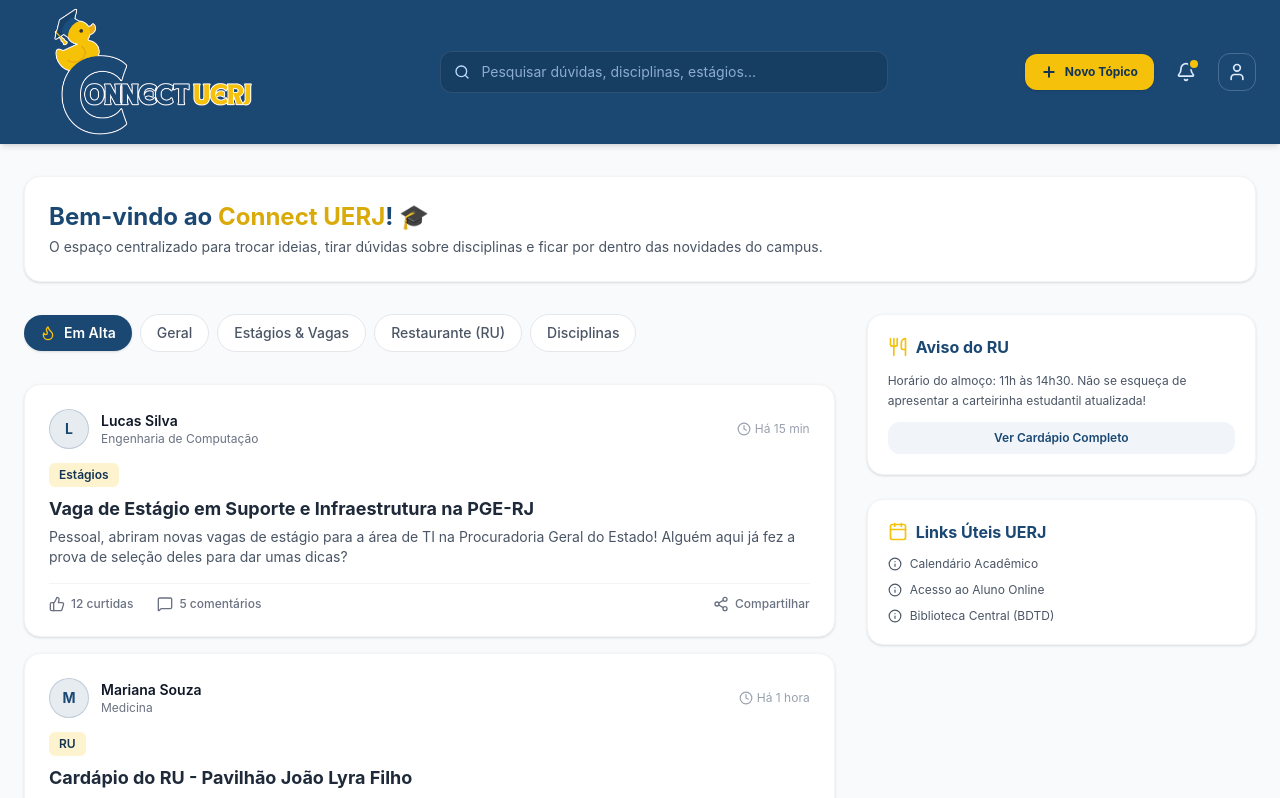
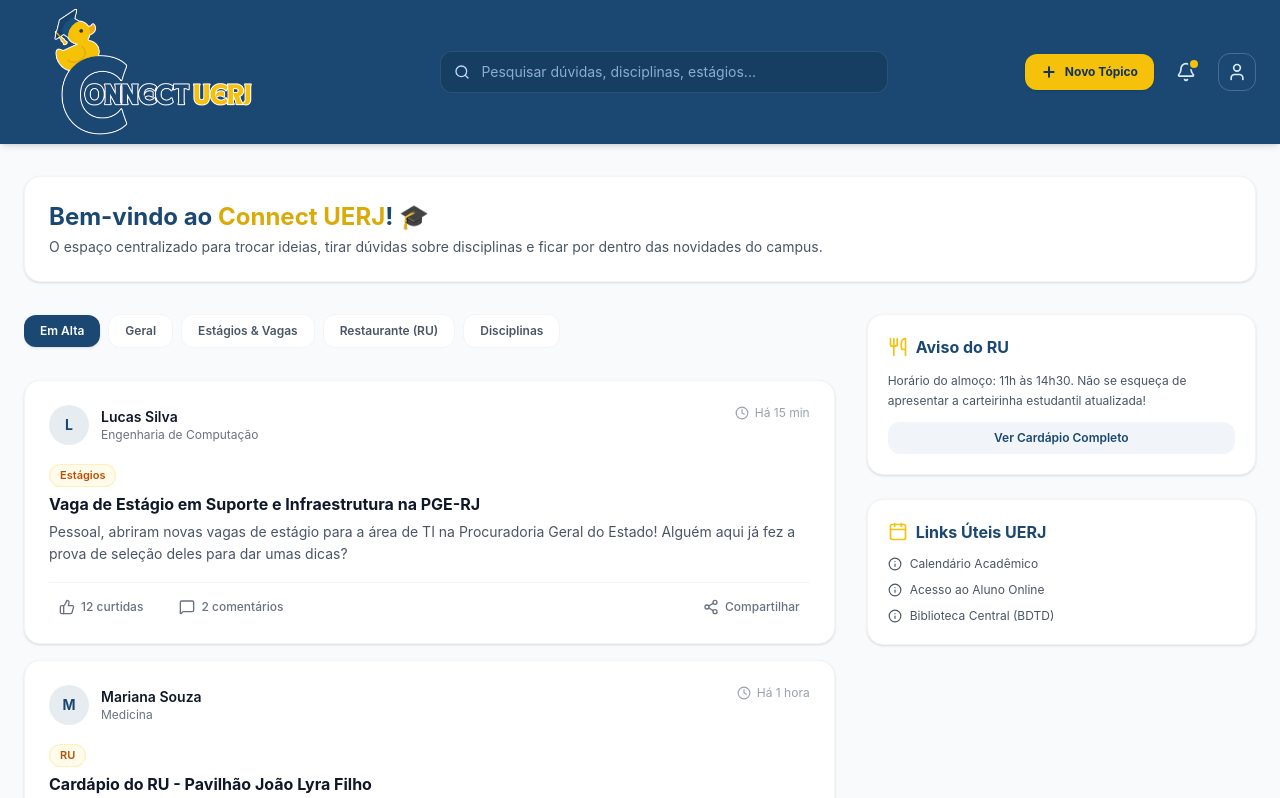
Before and after one commit to PedroHenriqueCos/connect, a React (Vite) app in the folder frontend/: page / in a window 1280 px wide. Shown: the top 798 px of the page. Built offline with nearby package versions, Linux system fonts and the light colour scheme.

Commit message:
feat(frontend): adiciona interatividade ao feed com curtir e comentarios

```diff
--- a/frontend/src/components/Feed.tsx
+++ b/frontend/src/components/Feed.tsx
@@ -1,119 +1,104 @@
-import { MessageSquare, ThumbsUp, Share2, Flame, Clock } from 'lucide-react';
+import { useState } from 'react';
+import { TopicCard } from './TopicCard';
+import type { TopicProps } from './TopicCard';
 
-// Dados simulados de tópicos do fórum
-const MOCK_TOPICS = [
+const MOCK_TOPICS: TopicProps[] = [
   {
-    id: 1,
+    id: '1',
     author: 'Lucas Silva',
     course: 'Engenharia de Computação',
-    time: 'Há 15 min',
     category: 'Estágios',
     title: 'Vaga de Estágio em Suporte e Infraestrutura na PGE-RJ',
     content: 'Pessoal, abriram novas vagas de estágio para a área de TI na Procuradoria Geral do Estado! Alguém aqui já fez a prova de seleção deles para dar umas dicas?',
-    likes: 12,
-    comments: 5,
+    likesCount: 12,
+    commentsCount: 2,
+    createdAt: 'Há 15 min',
+    initialComments: [
+      {
+        id: 'c1',
+        author: 'Pedro Andrade',
+        course: 'Ciência da Computação',
+        content: 'Vale muito a pena! O processo seletivo foca bastante nos conceitos de redes e suporte.',
+        createdAt: 'Há 10 min'
+      },
+      {
+        id: 'c2',
+        author: 'Beatriz Lima',
+        course: 'Engenharia de Computação',
+        content: 'Também recomendo! A equipe de infraestrutura lá é excelente.',
+        createdAt: 'Há 5 min'
+      }
+    ]
   },
   {
-    id: 2,
+    id: '2',
     author: 'Mariana Souza',
     course: 'Medicina',
-    time: 'Há 1 hora',
     category: 'RU',
     title: 'Cardápio do RU - Pavilhão João Lyra Filho',
     content: 'Alguém sabe dizer se a fila do RU tá muito grande agora pro almoço? E qual o cardápio de hoje?',
-    likes: 24,
-    comments: 18,
+    likesCount: 24,
+    commentsCount: 1,
+    createdAt: 'Há 1 hora',
+    initialComments: [
+      {
+        id: 'c3',
+        author: 'Gabriel Lima',
+        course: 'Ciência da Computação',
+        content: 'A fila tá dobrando o bloco, mas tá andando rápido!',
+        createdAt: 'Há 45 min'
+      }
+    ]
   },
   {
-    id: 3,
+    id: '3',
     author: 'Gabriel Lima',
     course: 'Ciência da Computação',
-    time: 'Há 3 horas',
     category: 'Disciplinas',
-    title: 'Dicas para a P1 de Estrutura de Dados',
-    content: 'Estou montando um grupo de estudos na biblioteca no 5º andar para revisar ponteiros e alocação dinâmica. Quem quiser cola junto!',
-    likes: 31,
-    comments: 12,
-  },
+    title: 'Grupo de estudos para Algoritmos e Estruturas de Dados',
+    content: 'Estamos montando um grupo no Discord para tirar dúvidas sobre a matéria da Prof. Ana. Quem tiver interesse em participar é só responder aqui!',
+    likesCount: 8,
+    commentsCount: 0,
+    createdAt: 'Há 3 horas',
+    initialComments: []
+  }
 ];
 
+const CATEGORIES = ['Em Alta', 'Geral', 'Estágios & Vagas', 'Restaurante (RU)', 'Disciplinas'];
+
 export function Feed() {
+  const [selectedCategory, setSelectedCategory] = useState('Em Alta');
+
   return (
     <div className="space-y-6">
 
       {/* Filtros de Categoria */}
       <div className="flex items-center gap-2 overflow-x-auto pb-2 scrollbar-none">
-        <button className="flex items-center gap-2 bg-uerj-blue text-white px-4 py-2 rounded-full font-semibold text-sm shadow-sm whitespace-nowrap">
-          <Flame className="h-4 w-4 text-uerj-yellow" /> Em Alta
-        </button>
-        <button className="bg-white text-gray-600 hover:bg-gray-100 px-4 py-2 rounded-full text-sm font-medium border border-gray-200 transition-colors whitespace-nowrap">
-          Geral
-        </button>
-        <button className="bg-white text-gray-600 hover:bg-gray-100 px-4 py-2 rounded-full text-sm font-medium border border-gray-200 transition-colors whitespace-nowrap">
-          Estágios & Vagas
-        </button>
-        <button className="bg-white text-gray-600 hover:bg-gray-100 px-4 py-2 rounded-full text-sm font-medium border border-gray-200 transition-colors whitespace-nowrap">
-          Restaurante (RU)
-        </button>
-        <button className="bg-white text-gray-600 hover:bg-gray-100 px-4 py-2 rounded-full text-sm font-medium border border-gray-200 transition-colors whitespace-nowrap">
-          Disciplinas
-        </button>
+        {CATEGORIES.map((category) => {
+          const isActive = selectedCategory === category;
+          return (
+            <button
+              key={category}
+              onClick={() => setSelectedCategory(category)}
+              className={`px-4 py-2 rounded-xl text-xs font-semibold whitespace-nowrap transition-all ${
+                isActive
+                  ? 'bg-uerj-blue text-white shadow-sm'
+                  : 'bg-white text-gray-600 hover:bg-slate-100 border border-gray-100'
+              }`}
+            >
+              {category}
+            </button>
+          );
+        })}
       </div>
 
-      {/* Lista de Tópicos */}
+      {/* Lista de Tópicos Interativos */}
       <div className="space-y-4">
         {MOCK_TOPICS.map((topic) => (
-          <article
-            key={topic.id}
-            className="bg-white rounded-2xl p-6 shadow-sm border border-gray-100 hover:shadow-md transition-shadow"
-          >
-            {/* Cabeçalho do Card */}
-            <div className="flex items-center justify-between mb-3">
-              <div className="flex items-center gap-3">
-                <div className="w-10 h-10 rounded-full bg-uerj-blue/10 text-uerj-blue font-bold flex items-center justify-center text-sm border border-uerj-blue/20">
-                  {topic.author.charAt(0)}
-                </div>
-                <div>
-                  <h4 className="font-semibold text-gray-900 text-sm">{topic.author}</h4>
-                  <p className="text-xs text-gray-500">{topic.course}</p>
-                </div>
-              </div>
-              <span className="inline-flex items-center gap-1 text-xs text-gray-400">
-                <Clock className="h-3.5 w-3.5" /> {topic.time}
-              </span>
-            </div>
-
-            {/* Conteúdo do Tópico */}
-            <div className="mb-4">
-              <span className="inline-block bg-uerj-yellow/20 text-uerj-blue-dark font-semibold text-xs px-2.5 py-1 rounded-md mb-2">
-                {topic.category}
-              </span>
-              <h3 className="text-lg font-bold text-gray-800 hover:text-uerj-blue cursor-pointer transition-colors">
-                {topic.title}
-              </h3>
-              <p className="text-gray-600 text-sm mt-1 line-clamp-2">
-                {topic.content}
-              </p>
-            </div>
-
-            {/* Ações e Métricas */}
-            <div className="flex items-center gap-6 pt-3 border-t border-gray-100 text-gray-500 text-xs font-medium">
-              <button className="flex items-center gap-1.5 hover:text-uerj-blue transition-colors">
-                <ThumbsUp className="h-4 w-4" />
-                <span>{topic.likes} curtidas</span>
-              </button>
-              <button className="flex items-center gap-1.5 hover:text-uerj-blue transition-colors">
-                <MessageSquare className="h-4 w-4" />
-                <span>{topic.comments} comentários</span>
-              </button>
-              <button className="flex items-center gap-1.5 hover:text-uerj-blue transition-colors ml-auto">
-                <Share2 className="h-4 w-4" />
-                <span>Compartilhar</span>
-              </button>
-            </div>
-          </article>
+          <TopicCard key={topic.id} {...topic} />
         ))}
       </div>
+
     </div>
   );
 }
--- /dev/null
+++ b/frontend/src/components/TopicCard.tsx
@@ -0,0 +1,176 @@
+import { useState } from 'react';
+import { ThumbsUp, MessageSquare, Share2, Send, Clock } from 'lucide-react';
+
+export interface Comment {
+  id: string;
+  author: string;
+  course: string;
+  content: string;
+  createdAt: string;
+}
+
+export interface TopicProps {
+  id: string;
+  author: string;
+  course: string;
+  category: string;
+  title: string;
+  content: string;
+  likesCount: number;
+  commentsCount: number;
+  createdAt: string;
+  initialComments?: Comment[];
+}
+
+export function TopicCard({
+  author,
+  course,
+  category,
+  title,
+  content,
+  likesCount: initialLikes,
+  createdAt,
+  initialComments = []
+}: TopicProps) {
+  const [likes, setLikes] = useState(initialLikes);
+  const [hasLiked, setHasLiked] = useState(false);
+  const [showComments, setShowComments] = useState(false);
+  const [comments, setComments] = useState<Comment[]>(initialComments);
+  const [newCommentText, setNewCommentText] = useState('');
+
+  const handleLike = () => {
+    if (hasLiked) {
+      setLikes(prev => prev - 1);
+      setHasLiked(false);
+    } else {
+      setLikes(prev => prev + 1);
+      setHasLiked(true);
+    }
+  };
+
+  const handleAddComment = (e: React.FormEvent) => {
+    e.preventDefault();
+    if (!newCommentText.trim()) return;
+
+    const newComment: Comment = {
+      id: Date.now().toString(),
+      author: 'Pedro Andrade', // Usuário logado
+      course: 'Ciência da Computação',
+      content: newCommentText,
+      createdAt: 'Agora mesmo'
+    };
+
+    setComments(prev => [...prev, newComment]);
+    setNewCommentText('');
+  };
+
+  return (
+    <article className="bg-white rounded-2xl p-6 shadow-sm border border-gray-100 space-y-4 hover:border-slate-200 transition-all">
+
+      {/* Cabeçalho do Card */}
+      <div className="flex items-start justify-between gap-4">
+        <div className="flex items-center gap-3">
+          <div className="w-10 h-10 rounded-full bg-uerj-blue/10 text-uerj-blue flex items-center justify-center font-bold text-sm">
+            {author.charAt(0)}
+          </div>
+          <div>
+            <h4 className="font-semibold text-gray-900 text-sm">{author}</h4>
+            <p className="text-xs text-gray-500">{course}</p>
+          </div>
+        </div>
+
+        <div className="flex items-center gap-1.5 text-xs text-gray-400">
+          <Clock className="h-3.5 w-3.5" />
+          <span>{createdAt}</span>
+        </div>
+      </div>
+
+      {/* Categoria e Título */}
+      <div className="space-y-1.5">
+        <span className="inline-block px-2.5 py-0.5 rounded-full text-[11px] font-semibold bg-amber-50 text-amber-700 border border-amber-200/50">
+          {category}
+        </span>
+        <h3 className="text-base font-bold text-gray-900 hover:text-uerj-blue cursor-pointer transition-colors leading-snug">
+          {title}
+        </h3>
+        <p className="text-sm text-gray-600 leading-relaxed">
+          {content}
+        </p>
+      </div>
+
+      {/* Ações (Curtir, Comentar, Compartilhar) */}
+      <div className="flex items-center justify-between pt-3 border-t border-gray-100 text-xs font-medium text-gray-500">
+        <div className="flex items-center gap-4">
+          <button
+            onClick={handleLike}
+            className={`flex items-center gap-1.5 py-1 px-2.5 rounded-lg transition-colors ${
+              hasLiked
+                ? 'bg-uerj-blue/10 text-uerj-blue font-bold'
+                : 'hover:bg-slate-100 hover:text-gray-700'
+            }`}
+          >
+            <ThumbsUp className={`h-4 w-4 ${hasLiked ? 'fill-uerj-blue text-uerj-blue' : ''}`} />
+            <span>{likes} {likes === 1 ? 'curtida' : 'curtidas'}</span>
+          </button>
+
+          <button
+            onClick={() => setShowComments(!showComments)}
+            className="flex items-center gap-1.5 py-1 px-2.5 rounded-lg hover:bg-slate-100 hover:text-gray-700 transition-colors"
+          >
+            <MessageSquare className="h-4 w-4" />
+            <span>{comments.length} {comments.length === 1 ? 'comentário' : 'comentários'}</span>
+          </button>
+        </div>
+
+        <button className="flex items-center gap-1.5 py-1 px-2.5 rounded-lg hover:bg-slate-100 hover:text-gray-700 transition-colors">
+          <Share2 className="h-4 w-4" />
+          <span>Compartilhar</span>
+        </button>
+      </div>
+
+      {/* Seção de Comentarios (Expandível) */}
+      {showComments && (
+        <div className="pt-4 border-t border-gray-100 space-y-4 animate-in fade-in duration-200">
+
+          {/* Lista de Comentários */}
+          {comments.length > 0 ? (
+            <div className="space-y-3">
+              {comments.map((comment) => (
+                <div key={comment.id} className="bg-slate-50 p-3.5 rounded-xl space-y-1">
+                  <div className="flex items-center justify-between">
+                    <span className="text-xs font-bold text-gray-900">{comment.author} <span className="font-normal text-gray-500">({comment.course})</span></span>
+                    <span className="text-[10px] text-gray-400">{comment.createdAt}</span>
+                  </div>
+                  <p className="text-xs text-gray-700 leading-relaxed">{comment.content}</p>
+                </div>
+              ))}
+            </div>
+          ) : (
+            <p className="text-xs text-gray-400 italic text-center py-2">
+              Nenhum comentário ainda. Seja o primeiro a responder!
+            </p>
+          )}
+
+          {/* Campo para Novo Comentário */}
+          <form onSubmit={handleAddComment} className="flex gap-2 pt-2">
+            <input
+              type="text"
+              placeholder="Escreva um comentário..."
+              value={newCommentText}
+              onChange={(e) => setNewCommentText(e.target.value)}
+              className="flex-1 bg-slate-100 text-xs px-3.5 py-2 rounded-xl focus:outline-none focus:ring-2 focus:ring-uerj-blue/20 transition-all placeholder:text-gray-400"
+            />
+            <button
+              type="submit"
+              className="bg-uerj-blue hover:bg-uerj-blue-dark text-white px-3.5 py-2 rounded-xl text-xs font-semibold flex items-center gap-1 transition-colors"
+            >
+              <Send className="h-3 w-3" />
+            </button>
+          </form>
+
+        </div>
+      )}
+
+    </article>
+  );
+}
```
